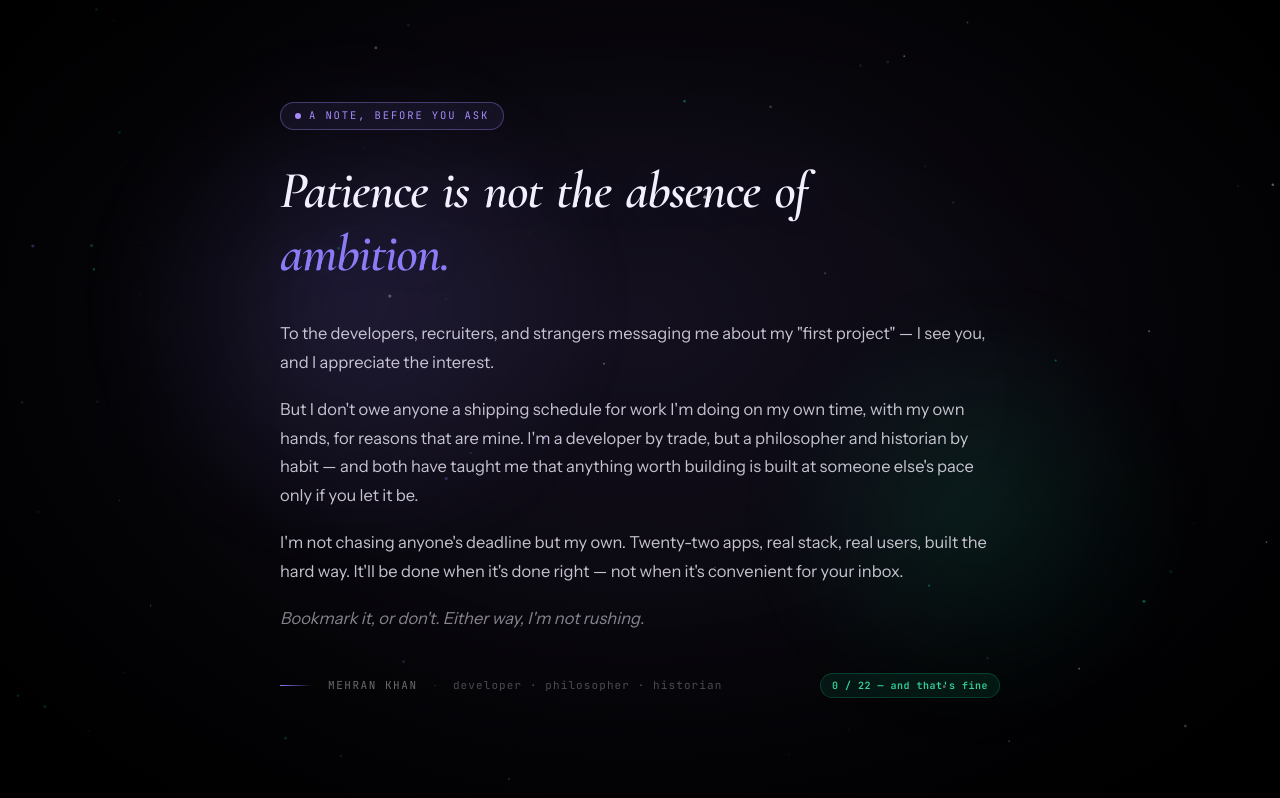
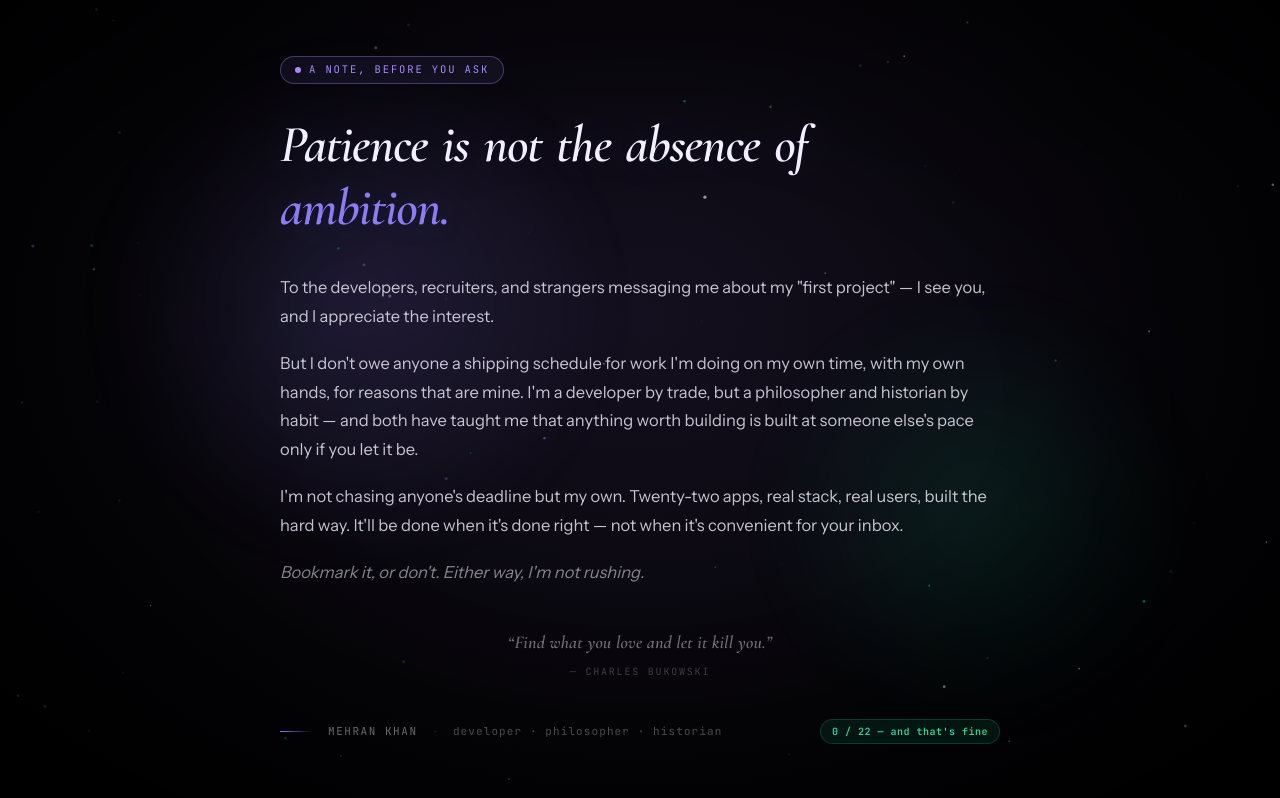
Before and after one commit to codebymehran/portfolio, a Next.js app: page / in a window 1280 px wide. Built offline with nearby package versions, Linux system fonts and the light colour scheme.

Commit message:
Update page.tsx

```diff
--- a/app/page.tsx
+++ b/app/page.tsx
@@ -162,6 +162,41 @@ export default function Home() {
         </div>
 
         {/* footer signature + progress chip */}
+        {/* quote */}
+<div
+  style={{
+    marginTop: 42,
+    opacity: stage >= 4 ? 1 : 0,
+    transition: "opacity .8s ease .3s",
+    textAlign: "center",
+  }}
+>
+  <p
+    style={{
+      margin: 0,
+      fontFamily: "'Cormorant Garamond', Georgia, serif",
+      fontStyle: "italic",
+      fontSize: "clamp(15px,1.5vw,18px)",
+      color: "rgba(255,255,255,0.42)",
+      letterSpacing: "0.01em",
+    }}
+  >
+    “Find what you love and let it kill you.”
+  </p>
+
+  <p
+    style={{
+      marginTop: 8,
+      fontSize: 10,
+      letterSpacing: "0.18em",
+      textTransform: "uppercase",
+      color: "rgba(255,255,255,0.22)",
+      fontFamily: "'JetBrains Mono', monospace",
+    }}
+  >
+    — Charles Bukowski
+  </p>
+</div>
         <div
           style={{
             marginTop: 40,
```
